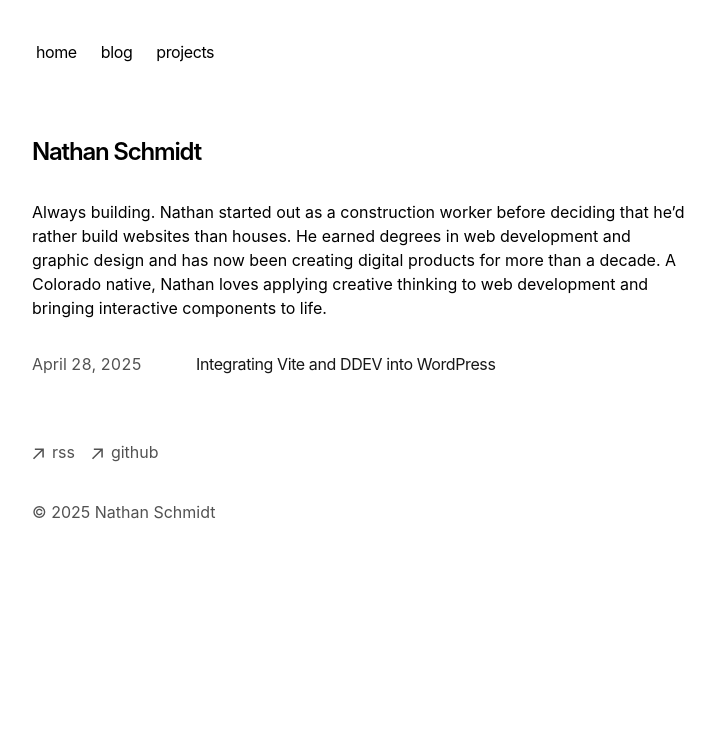
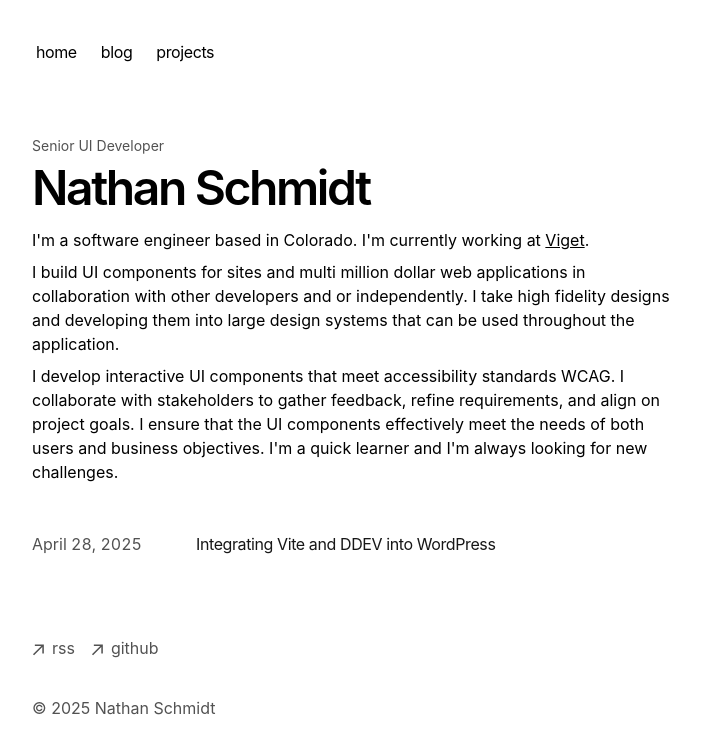
Before and after one commit to nathan-schmidt-viget/nathan-blog, a Next.js app: page / in a window 1280 px wide. Shown: the top 754 px of the page, without its empty margins (280-995 px from the left). Built offline with nearby package versions, Linux system fonts and the light colour scheme.

Commit message:
[n/a] Updating content

```diff
--- a/app/page.tsx
+++ b/app/page.tsx
@@ -2,13 +2,43 @@ import { BlogPosts } from "app/components/posts";
 
 export default function Page() {
   return (
-    <section>
-      <h1 className='mb-8 text-2xl font-semibold tracking-tighter'>
-        Nathan Schmidt
-      </h1>
-      <p className='mb-4'>
-        {`Always building. Nathan started out as a construction worker before deciding that he’d rather build websites than houses. He earned degrees in web development and graphic design and has now been creating digital products for more than a decade. A Colorado native, Nathan loves applying creative thinking to web development and bringing interactive components to life.`}
-      </p>
+    <section className='flex flex-col gap-4'>
+      <div className='flex flex-col gap-2'>
+        <p className='text-sm text-neutral-600 dark:text-neutral-400'>
+          Senior UI Developer
+        </p>
+        <h1 className='text-5xl font-semibold tracking-tighter'>
+          Nathan Schmidt
+        </h1>
+      </div>
+      <div className='flex flex-col gap-2'>
+        <p>
+          I'm a software engineer based in Colorado. I'm currently working at{" "}
+          <a
+            href='https://www.viget.com'
+            target='_blank'
+            className='underline hover:no-underline focus-visible:no-underline'
+            rel='noopener noreferrer'
+          >
+            Viget
+          </a>
+          .
+        </p>
+        <p>
+          I build UI components for sites and multi million dollar web
+          applications in collaboration with other developers and or
+          independently. I take high fidelity designs and developing them into
+          large design systems that can be used throughout the application.
+        </p>
+        <p>
+          I develop interactive UI components that meet accessibility standards
+          WCAG. I collaborate with stakeholders to gather feedback, refine
+          requirements, and align on project goals. I ensure that the UI
+          components effectively meet the needs of both users and business
+          objectives. I'm a quick learner and I'm always looking for new
+          challenges.
+        </p>
+      </div>
       <div className='my-8'>
         <BlogPosts />
       </div>
```
